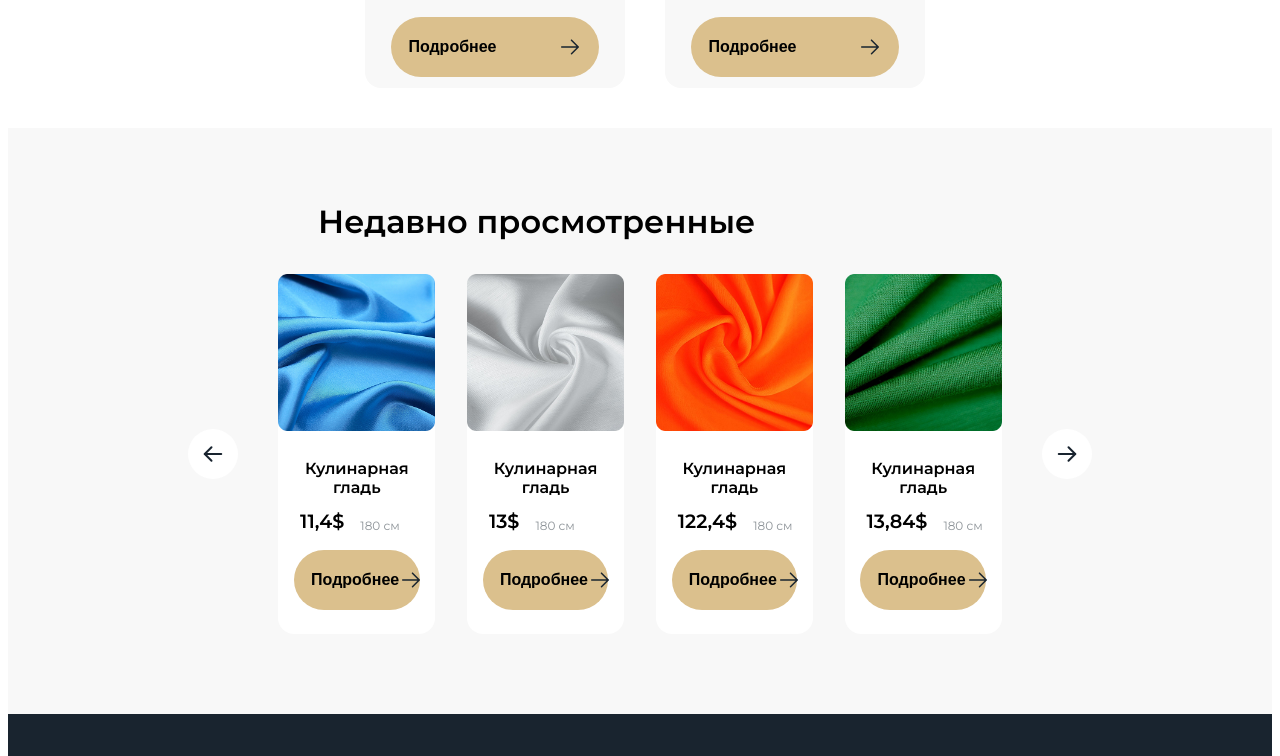
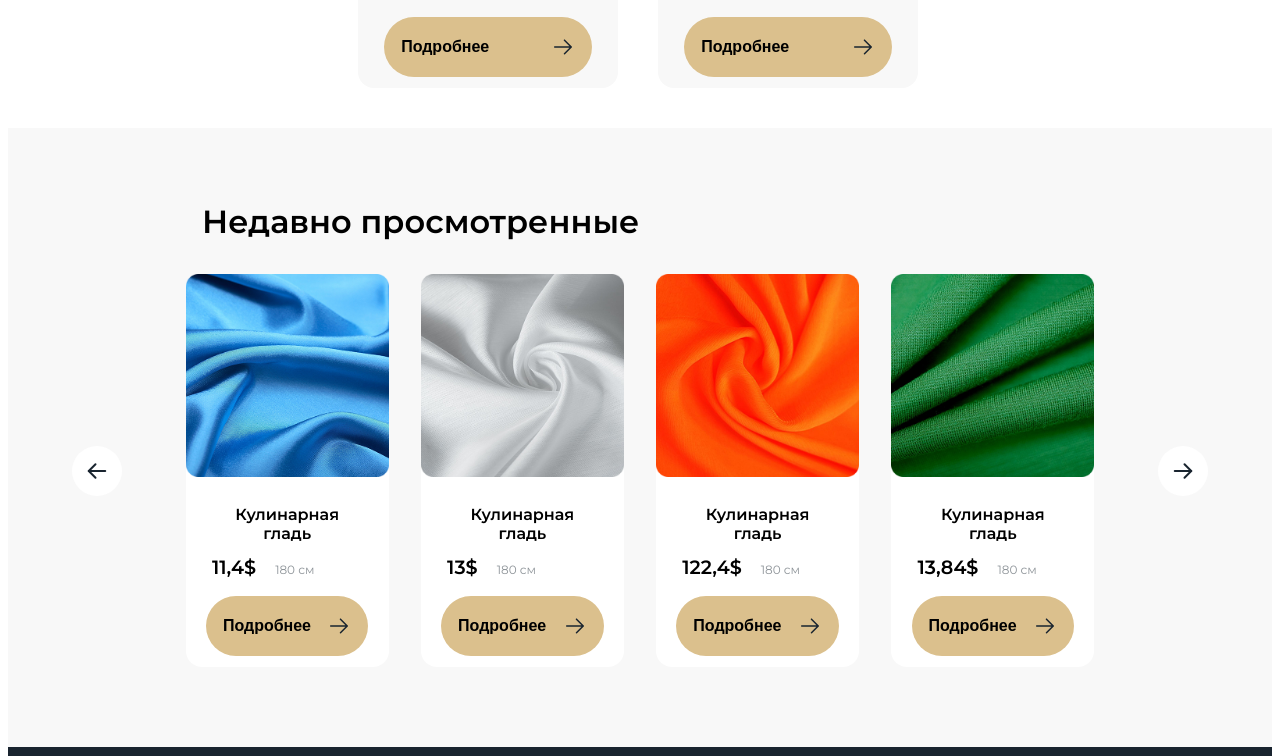
Before and after one commit to aerths/saka-holding, a Vue app: page /catalog in a window 1280 px wide. Shown: the part 3210-3966 px from the top of the page. Built offline with nearby package versions, Linux system fonts and the light colour scheme.

Commit message:
global adaptive changes

```diff
--- a/src/assets/styles/main.scss
+++ b/src/assets/styles/main.scss
@@ -25,7 +25,7 @@ h1, h2, h3, h4, h5, h6, a{
     align-items: center;
 }
 .Container-Block{
-    padding: 0 clamp(16px, 6vw, 300px);
+    padding: 0 clamp(16px, 5vw, 180px);
     width: 100%;
     padding-top:70px;
     padding-bottom: 80px;
--- a/src/components/clothes/BlockTShort.vue
+++ b/src/components/clothes/BlockTShort.vue
@@ -169,5 +169,8 @@ import lightlightblue from '@/assets/icons/colorclothes/lightlightblue.png';
         justify-content: center;
         align-items: center;
         gap: 30px;
+        @include mobile{
+            display: none;
+        }
     }
 </style>
--- a/src/components/description-saka/catalog.vue
+++ b/src/components/description-saka/catalog.vue
@@ -36,17 +36,44 @@ import Button from '@/components/ui/Button.vue';
 <style setup lang="scss">
 @use '@/assets/styles/mixins' as *;
     .catalogg{
+        width: 100%;
         max-width: 1400px;
-        max-height: 639px;
         display: flex;
         flex-direction: row;
+        align-items: stretch;
         justify-content: space-between;
         @include laptop{
             flex-direction: column-reverse;
-            max-height: 1200px;
             gap: 0;
             align-items: center;
         }
+
+        .img_catalog{
+            flex: 0 1 520px;
+            min-width: 0;
+            max-width: 520px;
+
+            img{
+                display: block;
+                width: 100%;
+                height: auto;
+                max-width: 100%;
+                max-height: 639px;
+                object-fit: contain;
+            }
+
+            @include laptop{
+                width: 100%;
+                max-width: 560px;
+                flex-basis: auto;
+                padding-top: 32px;
+            }
+
+            @include mobile{
+                padding-top: 24px;
+            }
+        }
+
         .btn_catalog{
             @include laptop{
             width: 100%;
@@ -58,17 +85,37 @@ import Button from '@/components/ui/Button.vue';
 
         .blok_yellow {
         background-color: var(--accent-color);
+        flex: 0 0 80px;
         width: 80px;
         height: 4px;
         margin-right: 5%;
         align-self: flex-start;
         margin-top: 5%;
+
+        @include mobile{
+            flex-basis: 44px;
+            width: 44px;
+            margin-right: 12px;
+        }
         }
     .container{
+        width: 100%;
+        min-width: 0;
+        align-items: flex-start;
 
         p{
+            flex: 1 1 auto;
+            min-width: 0;
             font-weight: Regular;
-            font-size: 14px;
+            font-size: 18px;
+            line-height: 1.45;
+            margin: 0;
+            overflow-wrap: anywhere;
+
+            @include mobile{
+                font-size: 13px;
+                margin-top: 0;
+            }
         }
     }
     .title_catalog_color {
@@ -77,20 +124,44 @@ import Button from '@/components/ui/Button.vue';
 
 
     .title_catalog {
+        flex: 1 1 50%;
+        min-width: 0;
         display: flex;
         flex-direction: column;
         padding: 5% 5%;
-        justify-content: space-between;
+        justify-content: center;
+        gap: clamp(18px, 2vw, 32px);
         @include laptop{
            align-items: center;
+           width: 100%;
+           padding: 32px 0 0;
+        }
+
+        @include mobile{
+           padding-top: 24px;
         }
     }
     .one_title_catalog {
+        width: 100%;
+        max-width: 83%;
+
+        @include laptop{
+            max-width: 100%;
+            text-align: center;
+        }
+
         h2{
             font-weight: SemiBold;
-            font-size: 22px;
+            font-size: 26px;
+            line-height: 1.3;
+            margin: 0;
+            overflow-wrap: anywhere;
+
+            @include mobile{
+                font-size: 18px;
+                line-height: 1.35;
+            }
         }
-        max-width: 83%;
     }
 }
 </style>
--- a/src/pages/CatalogPage.vue
+++ b/src/pages/CatalogPage.vue
@@ -29,15 +29,5 @@ import BigFilterBlock from '@/components/filters/BigFilterBlock.vue';
         #black{
             background-color: var(--main-color);
         }
-        .Container-Block:nth-child(2){
-            padding-left: 180px;
-            padding-right: 180px;
-
-            @include mobile{
-                padding-left: 8px;
-                padding-right: 8px;
-            }
-        }
-
     }
 </style>
--- a/src/pages/CompanyPage.vue
+++ b/src/pages/CompanyPage.vue
@@ -38,17 +38,6 @@ import fullsection from '@/components/sixblockcompany/fullsection.vue';
 </template>
 
 <style setup lang="scss">
-    .Container-Block:nth-child(5),
-    .Container-Block:nth-child(7){
-            padding-left: 180px;
-            padding-right: 180px;
-        }
-    .Container-Block:nth-child(7){
-            @include mobile{
-                padding-left: 8px;
-                padding-right: 8px;
-            }
-        }
     .Container-Block:nth-child(1){
             padding-bottom: 0;
         }
--- a/src/pages/HomePage.vue
+++ b/src/pages/HomePage.vue
@@ -54,17 +54,5 @@
         .Container-Block:nth-child(1){
             padding-bottom: 0px;
         }
-        .Container-Block:nth-child(5),
-        .Container-Block:nth-child(8){
-            padding-left: 180px;
-            padding-right: 180px
-        }
-
-        .Container-Block:nth-child(8){
-            @include mobile{
-                padding-left: 8px;
-                padding-right: 8px;
-            }
-        }
     }
 </style>
```
